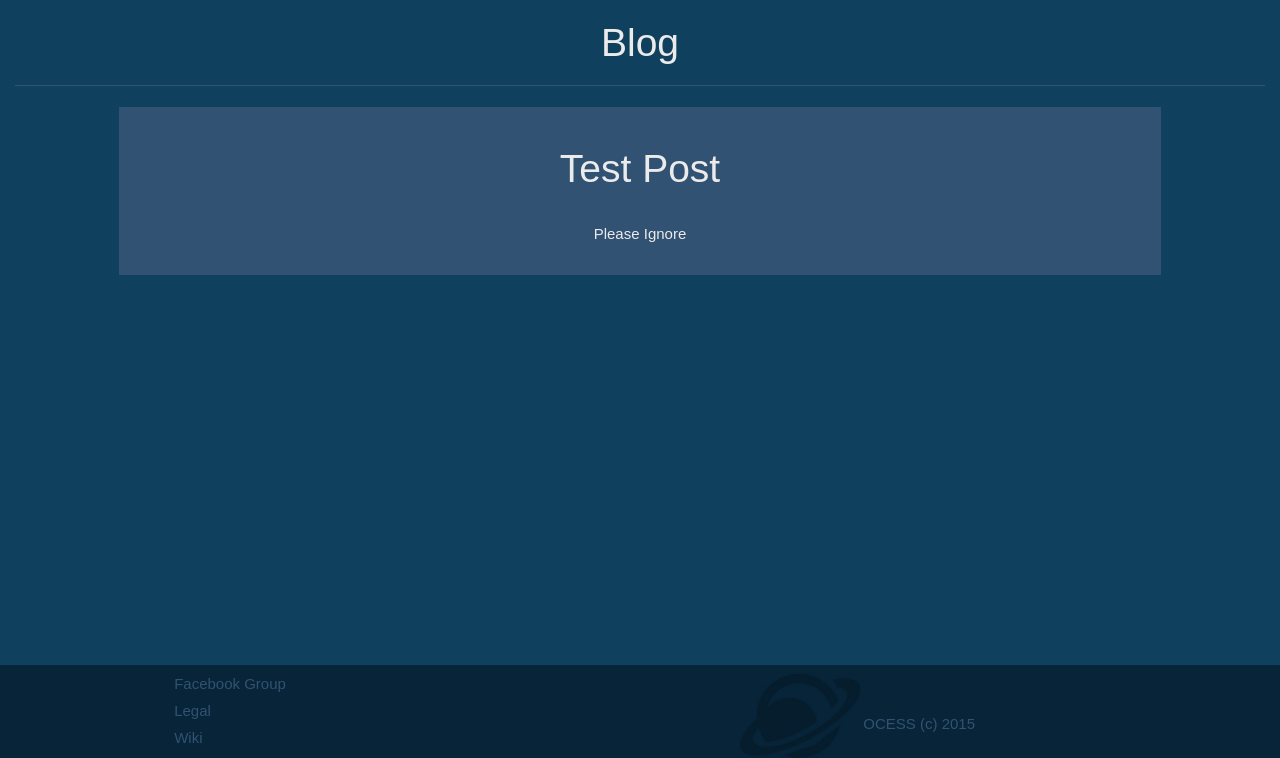
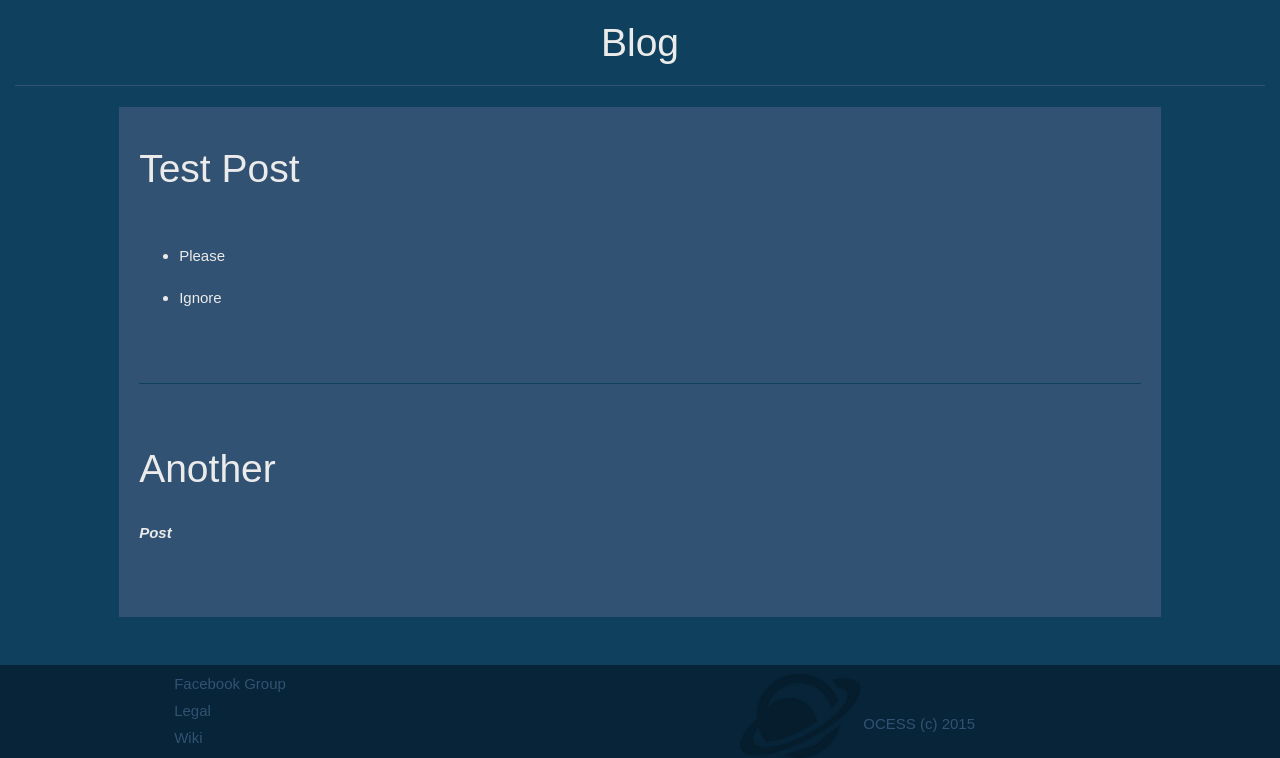
Before and after one commit to ThatAstronautGuy/SpacesimWebsite, a PHP site: page /blog.php in a window 1280 px wide. Shown: the part 42-800 px from the top of the page. Run offline with PHP 8.4, Linux system fonts and the light colour scheme; some libraries are stand-ins or nearby versions.

Commit message:
Blog system is now fully functional.

```diff
--- a/blog.php
+++ b/blog.php
@@ -31,7 +31,7 @@
         <!-- Content goes in this div -->
 
 
-        <div class="col-md-10 col-md-offset-1 well text-center">
+        <div class="col-md-10 col-md-offset-1 well">
             <div id="blogContainer"></div>
 
         </div>
@@ -66,12 +66,14 @@
                     $postText = fread($myfile,filesize("blogPosts/" . $val));
                     $postText = $Parsedown->text($postText);
                     $postText = preg_replace("/\r\n|\r|\n/",'<br/>',$postText);
-                    echo "$('#blogContainer').append('" .  $postText . "')";
+                    echo "$('#blogContainer').append('" .  $postText . "');";
+                    echo "$('#blogContainer').append('<br><hr><br>');";
                     fclose($myfile);
                 }
 
                 ?>
 
+        $("#blogContainer hr:last-of-type").remove();
     </script>
 </body>
 </html>
--- a/blogPosts/2015-11-16-22-05.txt
+++ b/blogPosts/2015-11-16-22-05.txt
@@ -1,3 +1,4 @@
 # Test Post
 
-Please Ignore
+- Please
+- Ignore
--- /dev/null
+++ b/blogPosts/2015-11-17-16-54.txt
@@ -0,0 +1,3 @@
+# Another
+
+*** Post ***
--- a/css/stylesheet.css
+++ b/css/stylesheet.css
@@ -69,6 +69,12 @@ body {
 		border-color: black;
 }
 
+/* Padding for text on join us page */
 #joinUsText {
 	padding: 25px 25px 25px 25px;
 }
+
+/* Blog post seperators */
+#blogContainer hr {
+	border-color: #0f405e;
+}
```
